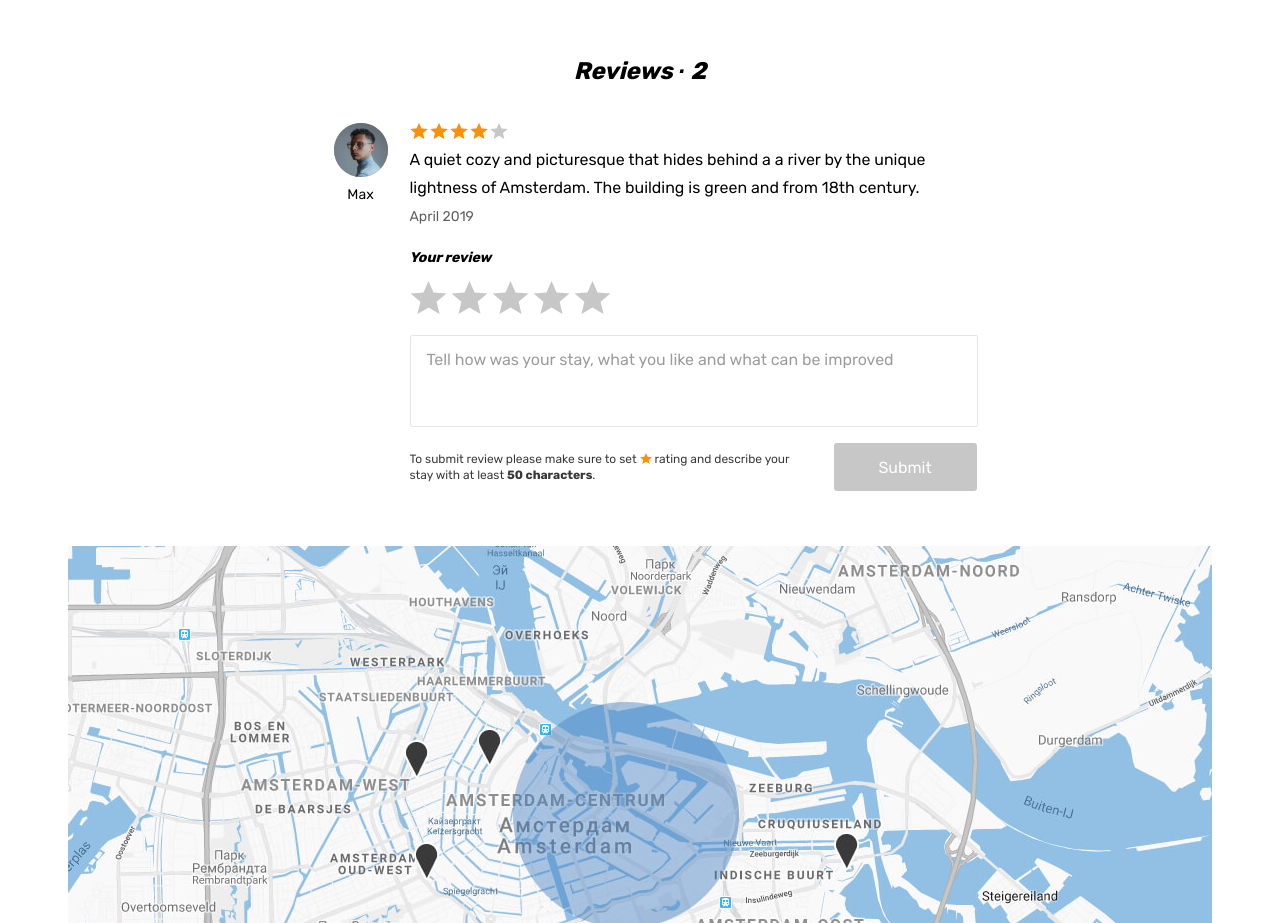
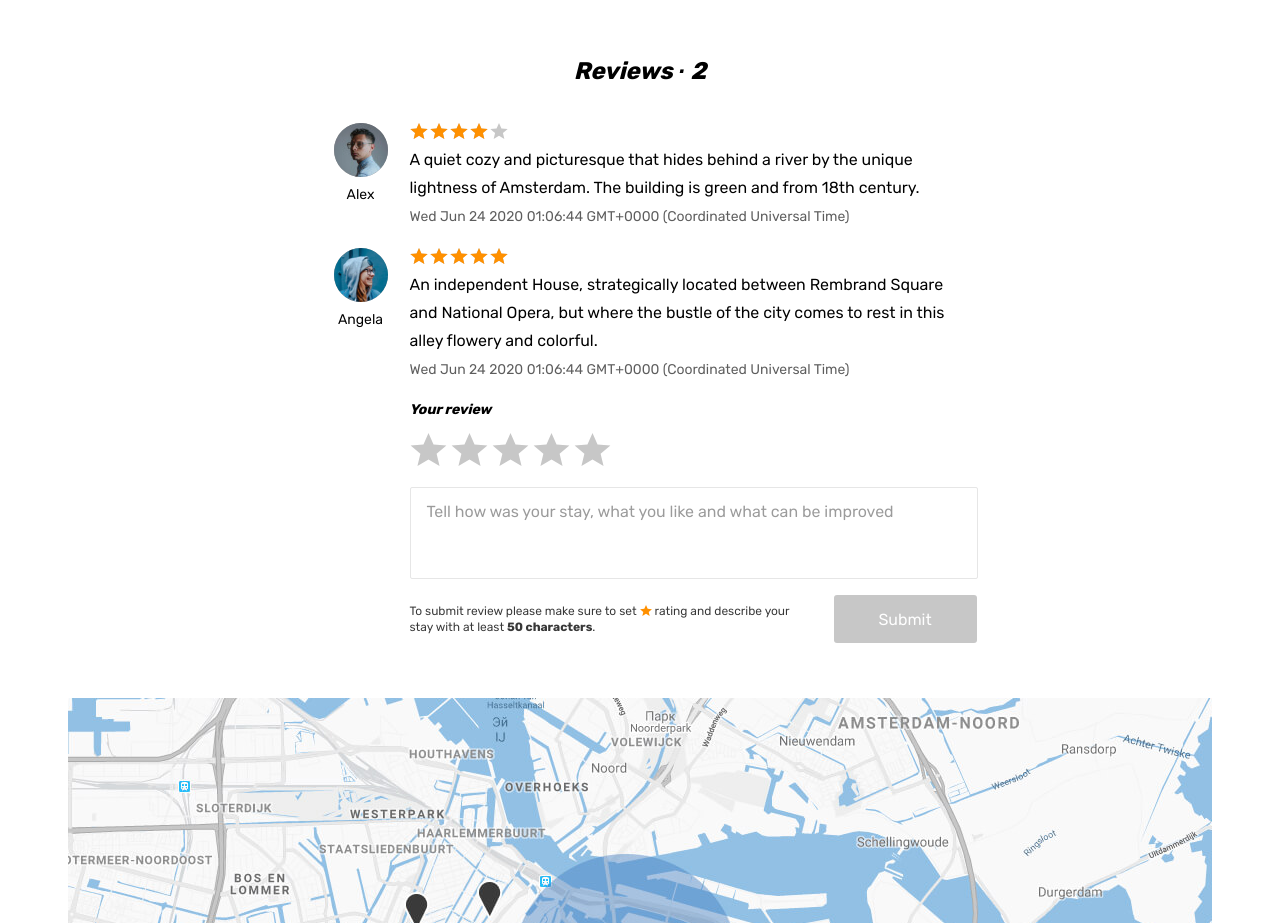
Before and after one commit to maximkatut/six-cities, a React app: page /dev-offer in a window 1280 px wide. Shown: the part 1140-2063 px from the top of the page. Built offline with nearby package versions, Linux system fonts and the light colour scheme.

Commit message:
create review component

```diff
--- /dev/null
+++ b/src/components/review/review.jsx
@@ -0,0 +1,36 @@
+import React from 'react';
+import {reviewPropTypes} from '../../types';
+
+const Review = ({review}) => {
+
+  return (
+    <li className="reviews__item">
+      <div className="reviews__user user">
+        <div className="reviews__avatar-wrapper user__avatar-wrapper">
+          <img className="reviews__avatar user__avatar" src={review.user.avatar} width={54} height={54} alt="Reviews avatar" />
+        </div>
+        <span className="reviews__user-name">
+          {review.user.userName}
+        </span>
+      </div>
+      <div className="reviews__info">
+        <div className="reviews__rating rating">
+          <div className="reviews__stars rating__stars">
+            <span style={{width: `${review.rate * 20}%`}} />
+            <span className="visually-hidden">Rating</span>
+          </div>
+        </div>
+        <p className="reviews__text">
+          {review.content}
+        </p>
+        <time className="reviews__time" dateTime="2019-04-24">{review.date}</time>
+      </div>
+    </li>
+  );
+};
+
+Review.propTypes = {
+  review: reviewPropTypes
+};
+
+export default Review;
--- a/src/components/reviews-list/reviews-list.jsx
+++ b/src/components/reviews-list/reviews-list.jsx
@@ -1,33 +1,24 @@
 import React from 'react';
-import PropTypes from 'prop-types';
+import {reviewPropTypes} from '../../types';
+import Review from '../review/review.jsx';
+import {arrayOf} from 'prop-types';
 
-const ReviewsList = () => {
+const ReviewsList = ({reviews}) => {
+
   return (
     <ul className="reviews__list">
-      <li className="reviews__item">
-        <div className="reviews__user user">
-          <div className="reviews__avatar-wrapper user__avatar-wrapper">
-            <img className="reviews__avatar user__avatar" src="img/avatar-max.jpg" width={54} height={54} alt="Reviews avatar" />
-          </div>
-          <span className="reviews__user-name">
-            Max
-          </span>
-        </div>
-        <div className="reviews__info">
-          <div className="reviews__rating rating">
-            <div className="reviews__stars rating__stars">
-              <span style={{width: `80%`}} />
-              <span className="visually-hidden">Rating</span>
-            </div>
-          </div>
-          <p className="reviews__text">
-            A quiet cozy and picturesque that hides behind a a river by the unique lightness of Amsterdam. The building is green and from 18th century.
-          </p>
-          <time className="reviews__time" dateTime="2019-04-24">April 2019</time>
-        </div>
-      </li>
+      {reviews.map((review) => {
+        return <Review
+          key={review.id}
+          review={review}
+        />;
+      })}
     </ul>
   );
 };
 
+ReviewsList.propTypes = {
+  reviews: arrayOf(reviewPropTypes)
+};
+
 export default ReviewsList;
```
